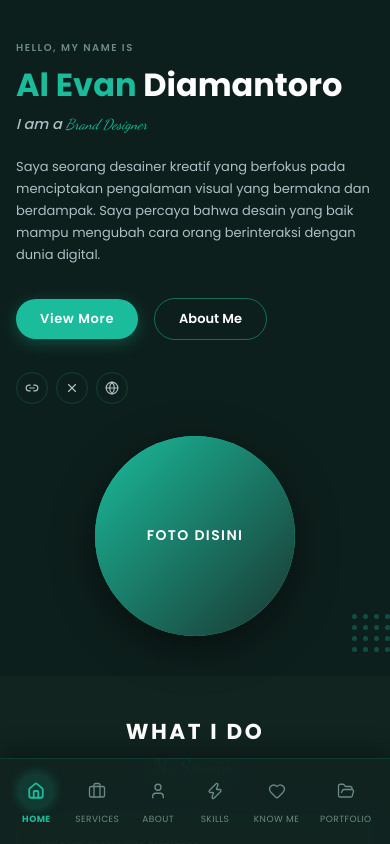
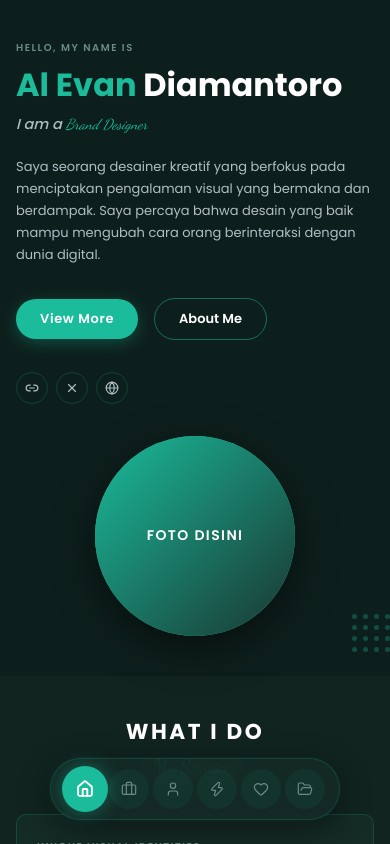
Before and after one commit to ReyCannavaro/evan-portfolio, a Next.js app: page / in a window 390 px wide. Shown: the top 844 px of the page. Built offline with nearby package versions, Linux system fonts and the light colour scheme.

Commit message:
build responsive page for navigation

```diff
--- a/app/components/ui/NavDots.tsx
+++ b/app/components/ui/NavDots.tsx
@@ -44,19 +44,21 @@ export default function NavDots() {
       <nav
         style={{
           position: "fixed",
-          bottom: 0,
-          left: 0,
-          right: 0,
+          bottom: 24,
+          left: "50%",
+          transform: "translateX(-50%)",
           zIndex: 50,
           display: "flex",
           alignItems: "center",
-          justifyContent: "space-around",
-          padding: "10px 8px 14px",
-          background: "rgba(17, 36, 32, 0.85)",
+          gap: 4,
+          padding: "10px 14px",
+          borderRadius: 9999,
+          background: "rgba(21, 43, 38, 0.82)",
           backdropFilter: "blur(16px)",
           WebkitBackdropFilter: "blur(16px)",
-          borderTop: "1px solid rgba(26, 188, 156, 0.15)",
-          boxShadow: "0 -4px 24px rgba(0,0,0,0.4)",
+          border: "1px solid rgba(26, 188, 156, 0.18)",
+          boxShadow: "0 8px 32px rgba(0,0,0,0.45), 0 0 0 1px rgba(26,188,156,0.08)",
+          whiteSpace: "nowrap",
         }}
       >
         {sections.map(({ id, icon: Icon, label }, i) => {
@@ -66,38 +68,25 @@ export default function NavDots() {
               key={id}
               onClick={() => scrollTo(id)}
               aria-label={label}
+              title={label}
               style={{
-                display: "flex",
-                flexDirection: "column",
-                alignItems: "center",
-                gap: 4,
-                background: "none",
+                width: 40,
+                height: 40,
+                borderRadius: "50%",
                 border: "none",
                 cursor: "pointer",
-                padding: "4px 8px",
-                borderRadius: 12,
-                transition: "all 0.25s ease",
-                color: isActive ? "var(--color-accent)" : "var(--color-text-muted)",
+                display: "flex",
+                alignItems: "center",
+                justifyContent: "center",
+                transition: "all 0.3s ease",
+                background: isActive ? "var(--color-accent)" : "rgba(26, 188, 156, 0.07)",
+                color: isActive ? "#fff" : "var(--color-text-muted)",
+                boxShadow: isActive ? "0 0 16px rgba(26,188,156,0.45)" : "none",
+                transform: isActive ? "scale(1.15)" : "scale(1)",
+                flexShrink: 0,
               }}
             >
-              <div
-                style={{
-                  width: 36,
-                  height: 36,
-                  borderRadius: "50%",
-                  display: "flex",
-                  alignItems: "center",
-                  justifyContent: "center",
-                  background: isActive ? "var(--color-accent-light)" : "transparent",
-                  transition: "all 0.25s ease",
-                  boxShadow: isActive ? "0 0 12px rgba(26,188,156,0.3)" : "none",
-                }}
-              >
-                <Icon size={18} strokeWidth={isActive ? 2.5 : 1.8} />
-              </div>
-              <span style={{ fontSize: 9, fontWeight: isActive ? 700 : 400, letterSpacing: "0.05em" }}>
-                {label.toUpperCase()}
-              </span>
+              <Icon size={16} strokeWidth={isActive ? 2.5 : 1.8} />
             </button>
           );
         })}
```
